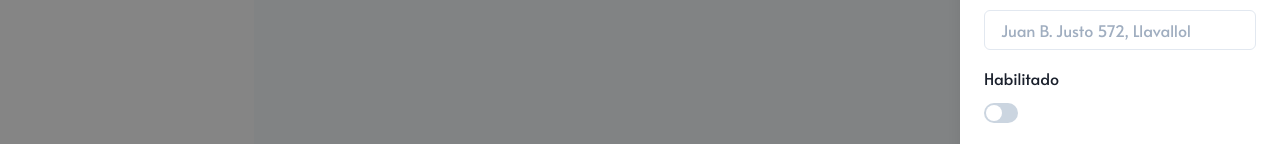
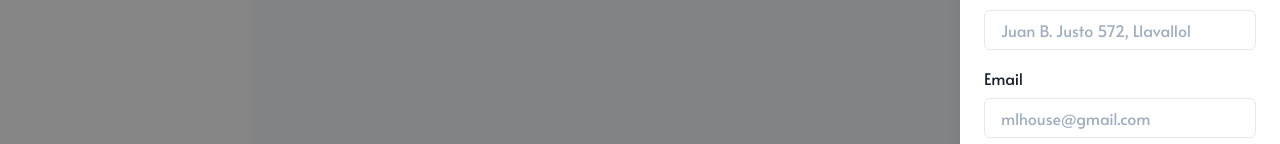
Before and after one commit to lausoffici/my-little-house-old, a Next.js app: page /students in a window 1280 px wide. Both pictures are taken after a click on the button "Nuevo Alumno". Shown: the part 356-500 px from the top of the page. Built offline with nearby package versions, Linux system fonts and the light colour scheme; no server answers; the database is empty.

Commit message:
update student active state

```diff
--- a/student/StudentsForm/StudentsForm.tsx
+++ b/student/StudentsForm/StudentsForm.tsx
@@ -21,7 +21,8 @@ export interface IFormData {
   address: string;
   email: string;
   description: string;
-  active: boolean;
+  active?: boolean;
+  _id?: string;
 }
 
 const StudentForm = ({ form }: Props) => {
@@ -29,11 +30,25 @@ const StudentForm = ({ form }: Props) => {
     register,
     formState: { errors },
     control,
+    getValues,
   } = form;
+
+  const isExistingStudent = !Boolean(getValues()._id);
 
   return (
     <form>
       <Stack spacing={4}>
+        {!isExistingStudent && (
+          <FormControl>
+            <FormLabel htmlFor="active">Habilitado</FormLabel>
+            <Switch
+              id="active"
+              placeholder="Juan B. Justo 572, Llavallol"
+              {...register("active")}
+            />
+          </FormControl>
+        )}
+
         <FormControl isRequired isInvalid={!!errors.firstName}>
           <FormLabel htmlFor="firstName">Nombre</FormLabel>
           <Input
@@ -77,15 +92,6 @@ const StudentForm = ({ form }: Props) => {
           />
         </FormControl>
 
-        <FormControl>
-          <FormLabel htmlFor="active">Habilitado</FormLabel>
-          <Switch
-            id="active"
-            placeholder="Juan B. Justo 572, Llavallol"
-            {...register("active")}
-          />
-        </FormControl>
-
         <FormControl isInvalid={!!errors.email}>
           <FormLabel htmlFor="email">Email</FormLabel>
           <Input
```
